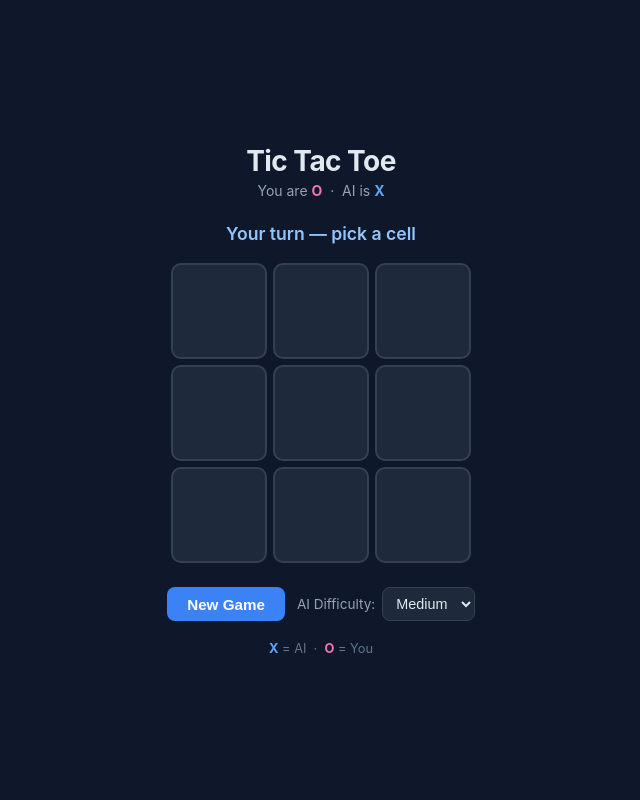
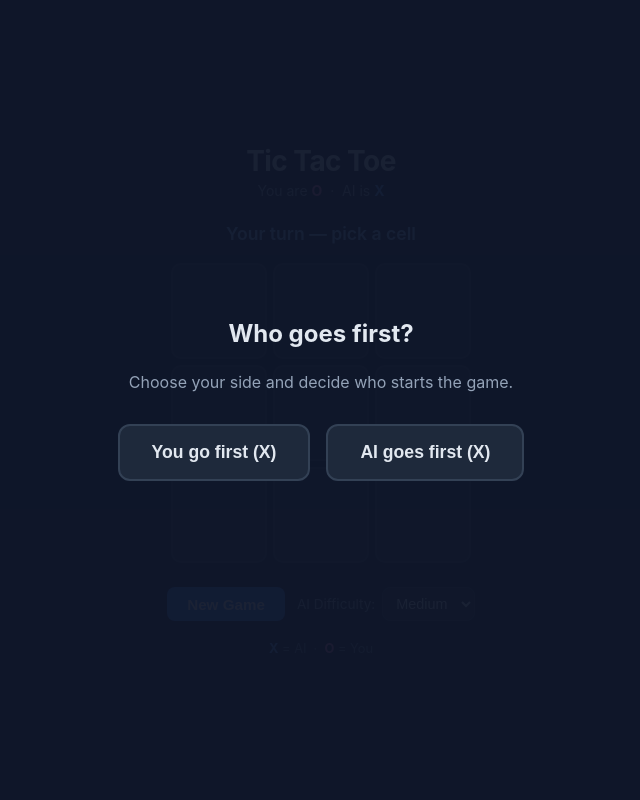
Before and after one commit to brandondavis12355/BrokTestRepo, a Flask app: page / in a window 1280 px wide. Shown: the whole page, without its empty margins (319-959 px from the left). Run offline with Flask 3, Linux system fonts and the light colour scheme.

Commit message:
Implement player choice for turn order (player vs AI)
- Add _player_goes_first global variable to server.py
- Update _reset_state() to set current_player based on turn order
- Add player_first to _state_dict() response
- Add /api/turn-order POST endpoint to accept 'player' or 'ai' choice
- Frontend: turn-order overlay with 'You go first (X)' / 'AI goes first (X)' buttons
- chooseTurn() sends choice to server, starts game, handles AI-first move

```diff
--- a/server.py
+++ b/server.py
@@ -34,12 +34,13 @@ _winner: Optional[str] = None
 _draw: bool = False
 _ai_enabled: bool = True
 _ai_difficulty: str = "medium"  # easy | medium | hard
+_player_goes_first: bool = False  # if True, player (O) goes first; AI (X) starts otherwise
 
 
 def _reset_state() -> None:
     global _board, _current_player, _winner, _draw
     _board = g.Board()
-    _current_player = "X"
+    _current_player = "X" if not _player_goes_first else "O"
     _winner = None
     _draw = False
 
@@ -52,6 +53,7 @@ def _state_dict() -> dict:
         "draw": _draw,
         "ai_enabled": _ai_enabled,
         "ai_difficulty": _ai_difficulty,
+        "player_first": _player_goes_first,
     }
 
 
@@ -220,6 +222,17 @@ def set_difficulty():
     return jsonify({"ai_difficulty": difficulty})
 
 
+@app.route("/api/turn-order", methods=["POST"])
+def set_turn_order():
+    global _player_goes_first
+    data = request.get_json(silent=True) or {}
+    choice = data.get("choice", "ai")  # "player" or "ai"
+    if choice not in ("player", "ai"):
+        return jsonify({"error": "Invalid choice. Use 'player' or 'ai'."}), 400
+    _player_goes_first = (choice == "player")
+    return jsonify({"player_goes_first": _player_goes_first})
+
+
 # ── Entry point ───────────────────────────────────────────────────────────────
 
 if __name__ == "__main__":
--- a/templates/index.html
+++ b/templates/index.html
@@ -127,9 +127,61 @@
     }
     .legend span.x { color: #60a5fa; font-weight: 700; }
     .legend span.o { color: #f472b6; font-weight: 700; }
+
+    /* Turn-order selection overlay */
+    .overlay {
+      position: fixed;
+      inset: 0;
+      background: rgba(15, 23, 42, 0.95);
+      display: flex;
+      flex-direction: column;
+      align-items: center;
+      justify-content: center;
+      z-index: 100;
+      gap: 1rem;
+    }
+    .overlay.hidden { display: none; }
+    .overlay h2 {
+      font-size: 1.5rem;
+      margin-bottom: 0.5rem;
+    }
+    .overlay p {
+      color: #94a3b8;
+      margin-bottom: 1rem;
+    }
+    .turn-buttons {
+      display: flex;
+      gap: 1rem;
+    }
+    .btn-turn {
+      background: #1e293b;
+      border: 2px solid #334155;
+      color: #e2e8f0;
+      padding: 1rem 2rem;
+      font-size: 1.1rem;
+      border-radius: 12px;
+      cursor: pointer;
+      transition: background 0.15s, border-color 0.15s, transform 0.1s;
+    }
+    .btn-turn:hover {
+      background: #334155;
+      border-color: #60a5fa;
+      transform: scale(1.05);
+    }
+    .btn-turn:active { transform: scale(0.97); }
   </style>
 </head>
 <body>
+  <!-- Turn-order selection overlay -->
+  <div id="turn-overlay" class="overlay">
+    <h2>Who goes first?</h2>
+    <p>Choose your side and decide who starts the game.</p>
+    <div class="turn-buttons">
+      <button class="btn-turn" onclick="chooseTurn('player')">You go first (X)</button>
+      <button class="btn-turn" onclick="chooseTurn('ai')">AI goes first (X)</button>
+    </div>
+  </div>
+
   <h1>Tic Tac Toe</h1>
   <p class="subtitle">You are <strong style="color:#f472b6">O</strong> &nbsp;·&nbsp; AI is <strong style="color:#60a5fa">X</strong></p>
 
@@ -170,11 +222,47 @@
     let winner = null;
     let draw = false;
     let aiThinking = false;
+    let gameStarted = false;
 
     // ── DOM refs ─────────────────────────────────────────────────────────────
     const cells = document.querySelectorAll(".cell");
     const statusEl = document.getElementById("status");
     const btnNew = document.getElementById("btn-new");
+    const turnOverlay = document.getElementById("turn-overlay");
+
+    // ── Turn-order selection ─────────────────────────────────────────────────
+    async function chooseTurn(choice) {
+      // choice: "player" (player goes first as X) or "ai" (AI goes first as X)
+      const res = await fetch('/api/turn-order', {
+        method: 'POST',
+        headers: { 'Content-Type': 'application/json' },
+        body: JSON.stringify({ choice })
+      });
+      const data = await res.json();
+
+      // After setting turn order, start the game
+      const gameState = await fetch('/api/new-game').then(r => r.json());
+
+      board = gameState.board;
+      currentPlayer = gameState.current_player;
+      winner = null;
+      draw = false;
+      aiThinking = false;
+      gameStarted = true;
+
+      // Hide the overlay
+      turnOverlay.classList.add('hidden');
+
+      render();
+
+      // If AI goes first, trigger AI move
+      if (currentPlayer === 'X' && !winner && !draw) {
+        aiThinking = true;
+        statusEl.textContent = 'AI is thinking…';
+        statusEl.className = 'status turn';
+        setTimeout(() => aiMove(), 400);
+      }
+    }
 
     // ── Render ───────────────────────────────────────────────────────────────
     function render() {
@@ -281,9 +369,6 @@
       post('/api/difficulty', { difficulty: val })
         .then(() => {});
     }
-
-    // ── Init ─────────────────────────────────────────────────────────────────
-    render();
   </script>
 </body>
 </html>
```
